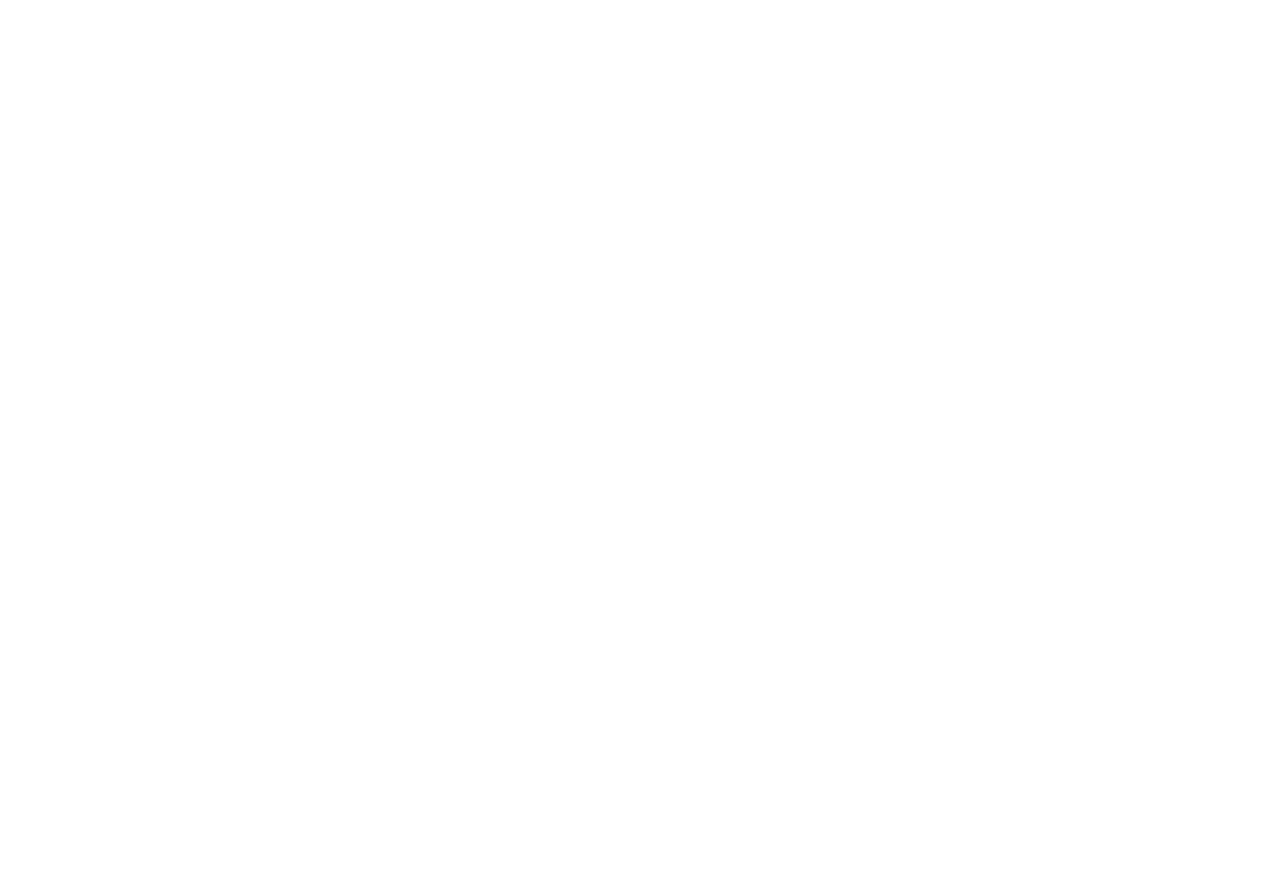
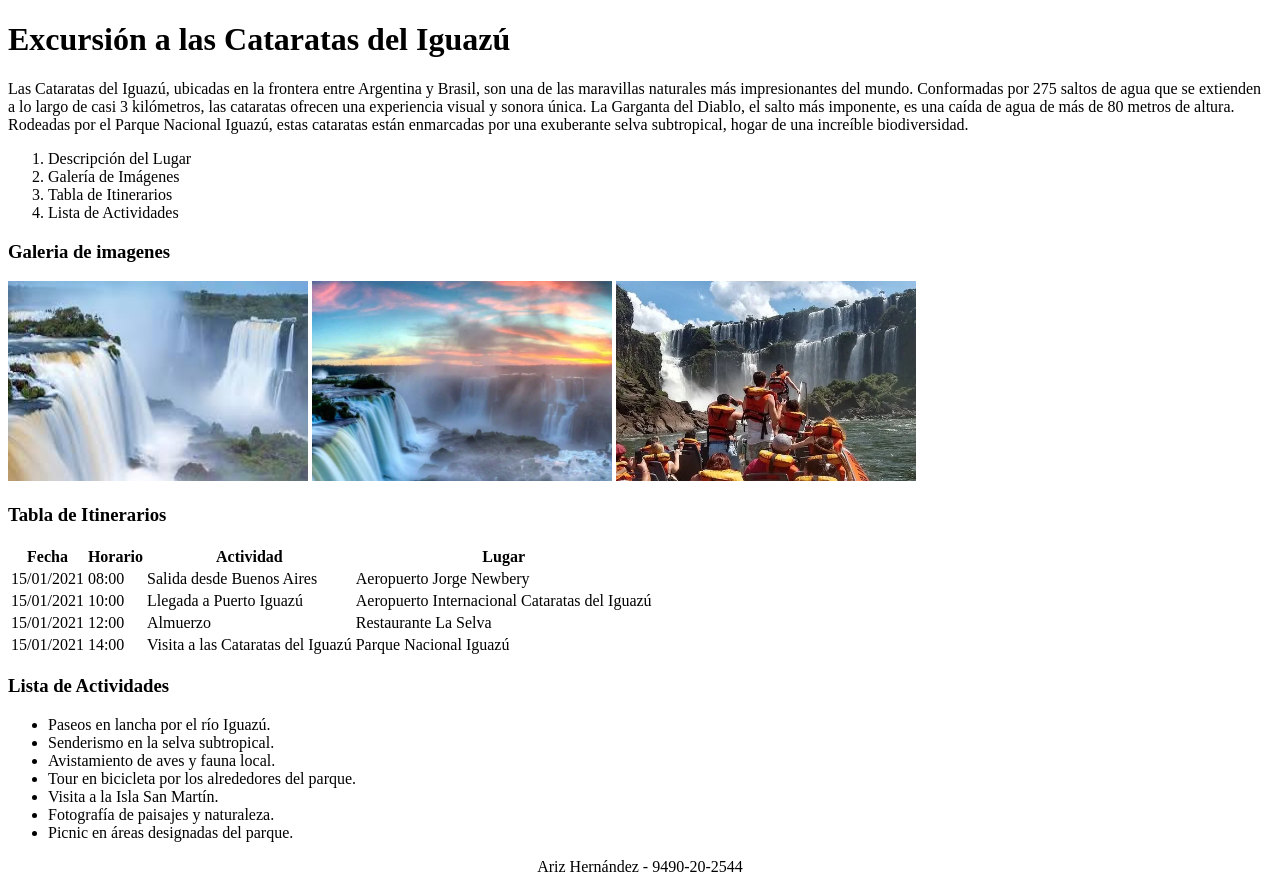
Before and after one commit to ArizHernandez/desarrollo-web, a plain HTML site: page index.html in a window 1280 px wide. Before the commit the page ends 800 px from the top, so only its background shows below. Drawn offline with Linux system fonts and the light colour scheme.

Commit message:
Update index.html with content and structure

```diff
--- a/index.html
+++ b/index.html
@@ -1,11 +1,91 @@
 <!DOCTYPE html>
 <html lang="en">
-<head>
-  <meta charset="UTF-8">
-  <meta name="viewport" content="width=device-width, initial-scale=1.0">
-  <title>Excursión a las Cataratas del Iguazú</title>
-</head>
-<body>
+  <head>
+    <meta charset="UTF-8" />
+    <meta name="viewport" content="width=device-width, initial-scale=1.0" />
+    <title>Excursión a las Cataratas del Iguazú</title>
+  </head>
+  <body>
+    <h1>Excursión a las Cataratas del Iguazú</h1>
 
-</body>
+    <p>
+      Las Cataratas del Iguazú, ubicadas en la frontera entre Argentina y
+      Brasil, son una de las maravillas naturales más impresionantes del mundo.
+      Conformadas por 275 saltos de agua que se extienden a lo largo de casi 3
+      kilómetros, las cataratas ofrecen una experiencia visual y sonora única.
+      La Garganta del Diablo, el salto más imponente, es una caída de agua de
+      más de 80 metros de altura. Rodeadas por el Parque Nacional Iguazú, estas
+      cataratas están enmarcadas por una exuberante selva subtropical, hogar de
+      una increíble biodiversidad.
+    </p>
+
+    <ol>
+      <li>Descripción del Lugar</li>
+      <li>Galería de Imágenes</li>
+      <li>Tabla de Itinerarios</li>
+      <li>Lista de Actividades</li>
+    </ol>
+
+    <h3>Galeria de imagenes</h3>
+    <img src="source/images/image1.jpg" width="300px" height="200px" alt="image1" />
+    <img src="source/images/image2.jpg" width="300px" height="200px" alt="image2" />
+    <img src="source/images/image3.jpg" width="300px" height="200px" alt="image3" />
+
+    <h3>Tabla de Itinerarios</h3>
+
+    <table>
+      <thead>
+        <tr>
+          <th>Fecha</th>
+          <th>Horario</th>
+          <th>Actividad</th>
+          <th>Lugar</th>
+        </tr>
+      </thead>
+      <tbody>
+        <tr>
+          <td>15/01/2021</td>
+          <td>08:00</td>
+          <td>Salida desde Buenos Aires</td>
+          <td>Aeropuerto Jorge Newbery</td>
+        </tr>
+        <tr>
+          <td>15/01/2021</td>
+          <td>10:00</td>
+          <td>Llegada a Puerto Iguazú</td>
+          <td>Aeropuerto Internacional Cataratas del Iguazú</td>
+        </tr>
+        <tr>
+          <td>15/01/2021</td>
+          <td>12:00</td>
+          <td>Almuerzo</td>
+          <td>Restaurante La Selva</td>
+        </tr>
+        <tr>
+          <td>15/01/2021</td>
+          <td>14:00</td>
+          <td>Visita a las Cataratas del Iguazú</td>
+          <td>Parque Nacional Iguazú</td>
+        </tr>
+      </tbody>
+    </table>
+
+    <h3>Lista de Actividades</h3>
+
+    <ul>
+      <li>Paseos en lancha por el río Iguazú.</li>
+      <li>Senderismo en la selva subtropical.</li>
+      <li>Avistamiento de aves y fauna local.</li>
+      <li>Tour en bicicleta por los alrededores del parque.</li>
+      <li>Visita a la Isla San Martín.</li>
+      <li>Fotografía de paisajes y naturaleza.</li>
+      <li>Picnic en áreas designadas del parque.</li>
+    </ul>
+  </body>
+
+  <footer>
+    <center>
+      <p>Ariz Hernández - 9490-20-2544</p>
+    </center>
+  </footer>
 </html>
```
